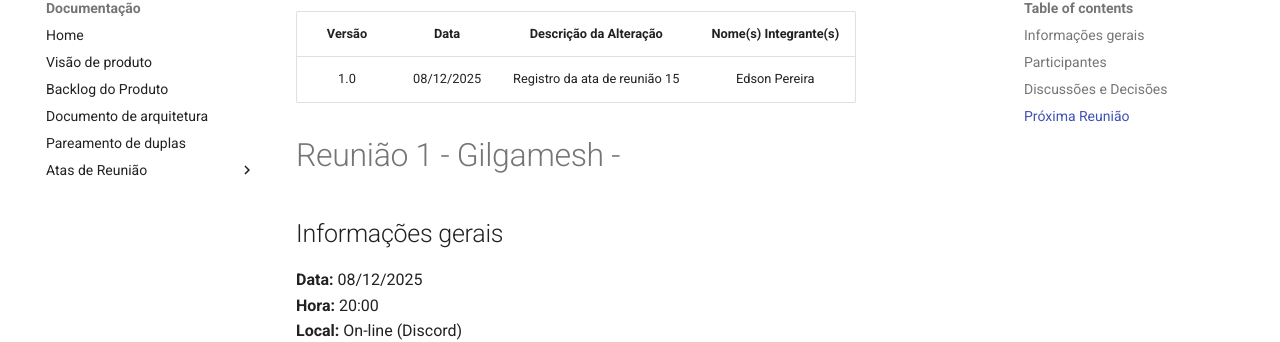
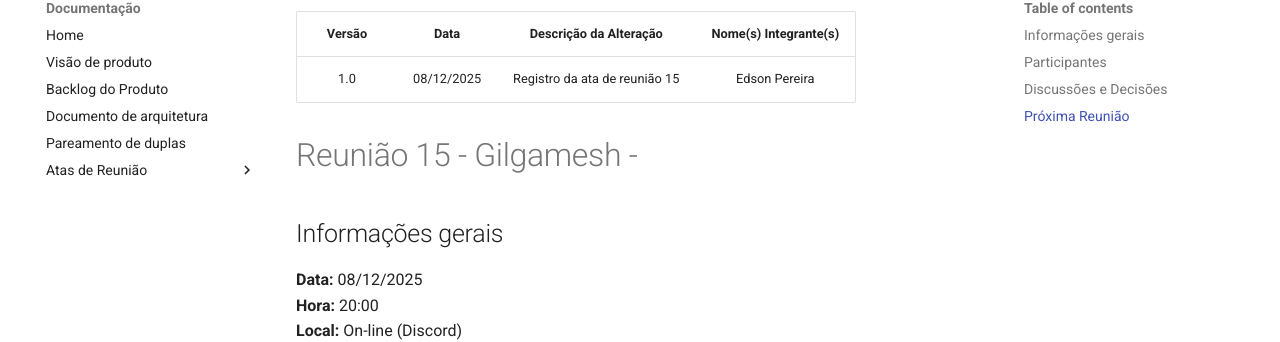
Before and after one commit to FGA0138-MDS-Ajax/2025.2-Gilgamesh, an MkDocs documentation site: the page built from docs/atas-reuniao/ata-reuniao-15.md, in a window 1280 px wide and 1260 px high. Shown: the part 103-445 px from the top of the window. Built offline with MkDocs 1.6.1 and Material for MkDocs 9.7.7, drawn with Linux system fonts in a browser that asks for light colours.

Commit message:
Update meeting title from 1 to 15

```diff
--- a/docs/atas-reuniao/ata-reuniao-15.md
+++ b/docs/atas-reuniao/ata-reuniao-15.md
@@ -2,7 +2,7 @@
 | :----: | :--: | :--------------------: | :-------------------: |
 | 1.0 | 08/12/2025 | Registro da ata de reunião 15 | Edson Pereira |
 
-# Reunião 1 - Gilgamesh -
+# Reunião 15 - Gilgamesh -
 
 ## Informações gerais
 **Data:** 08/12/2025 <br>
```
